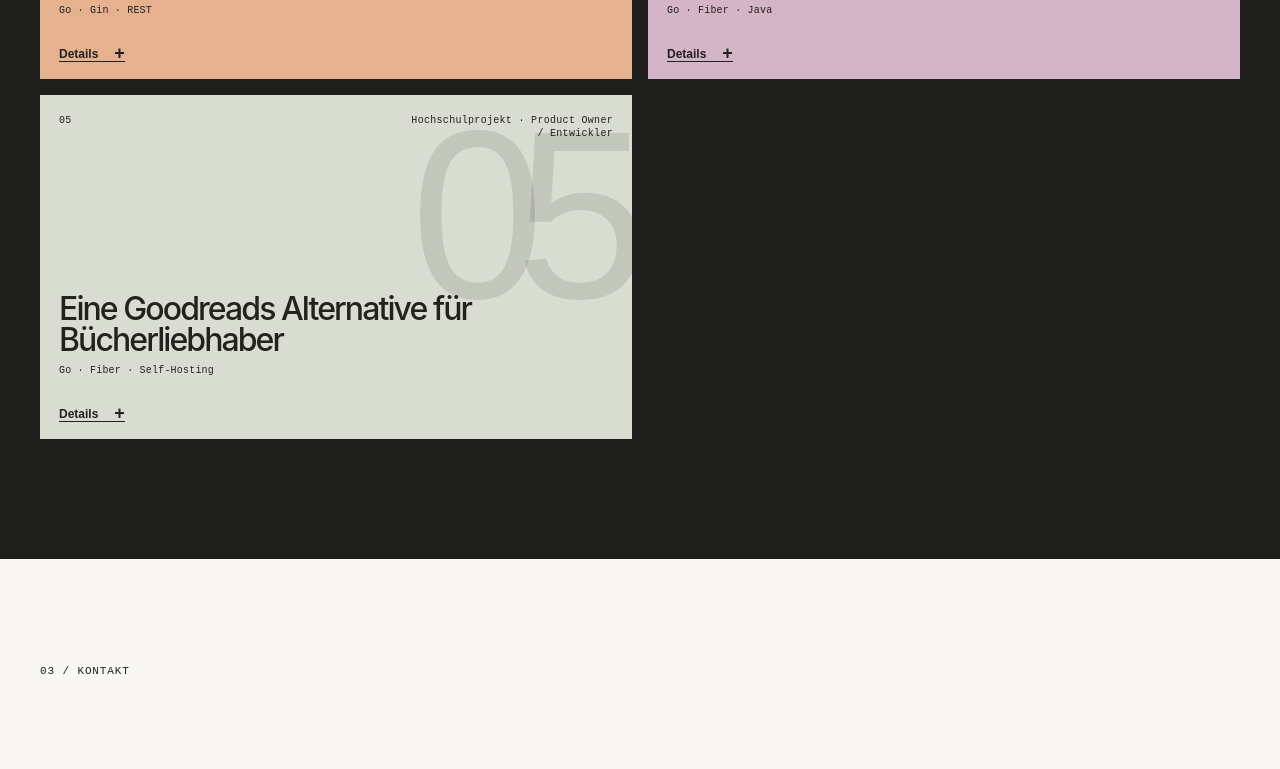
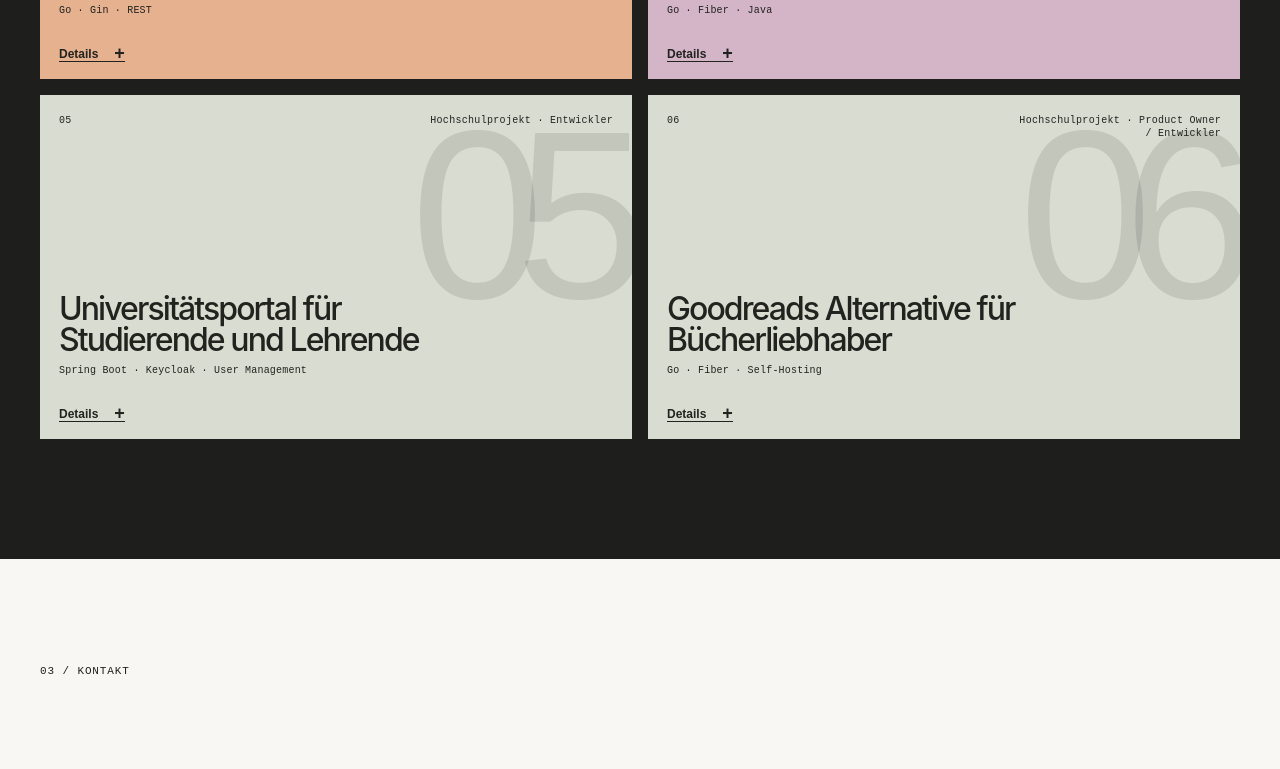
Before and after one commit to davidclarafigueiredo/david, a Vue app: page / in a window 1280 px wide. Shown: the part 2351-3120 px from the top of the page. Built offline with nearby package versions, Linux system fonts and the light colour scheme.

Commit message:
feat: add university portal project and update Bestreads details

```diff
--- a/src/App.vue
+++ b/src/App.vue
@@ -38,12 +38,20 @@ const projects = [
     highlights: ['Service auf Go und Fiber migrieren', 'Bereitstellung auf Kubernetes in AWS', 'Bestehende Abläufe und Schnittstellen weiterführen'],
   },
   {
+    id: 'sau-portal',
+    title: 'Universitätsportal für Studierende und Lehrende',
+    client: 'Hochschulprojekt · Entwickler',
+    technologies: ['Spring Boot', 'Keycloak', 'User Management', 'Java', 'REST'],
+    summary: 'Entwicklung eines universitätsweiten Portals für Studierende und Lehrende – spezialisiert auf User-Management, Authentifizierung und Berechtigungen.',
+    highlights: ['Keycloak-Integration', 'Schnittstellen anbieten', 'Mantainer für Spring Boot backends'],
+  },
+  {
     id: 'bestreads',
-    title: 'Eine Goodreads Alternative für Bücherliebhaber',
+    title: ' Goodreads Alternative für Bücherliebhaber',
     client: 'Hochschulprojekt · Product Owner / Entwickler',
     technologies: ['Go', 'Fiber', 'Self-Hosting', 'OpenLibrary'],
     summary: 'Entwicklung einer Goodreads-Alternative für Bücherliebhaber – inklusive Bereitstellung auf einem Self-Hosting-Server.',
-    highlights: ['Service auf Go und Fiber migrieren', 'Bereitstellung auf Self-Hosting-Server', 'Bestehende Abläufe und Schnittstellen weiterführen'],
+    highlights: ['Konnektivität und Integration', 'Bereitstellung auf Self-Hosting-Server', 'REST-Schnittstellen zwischen Frontend und Backend abstimmen'],
   },
 ]
 
```
